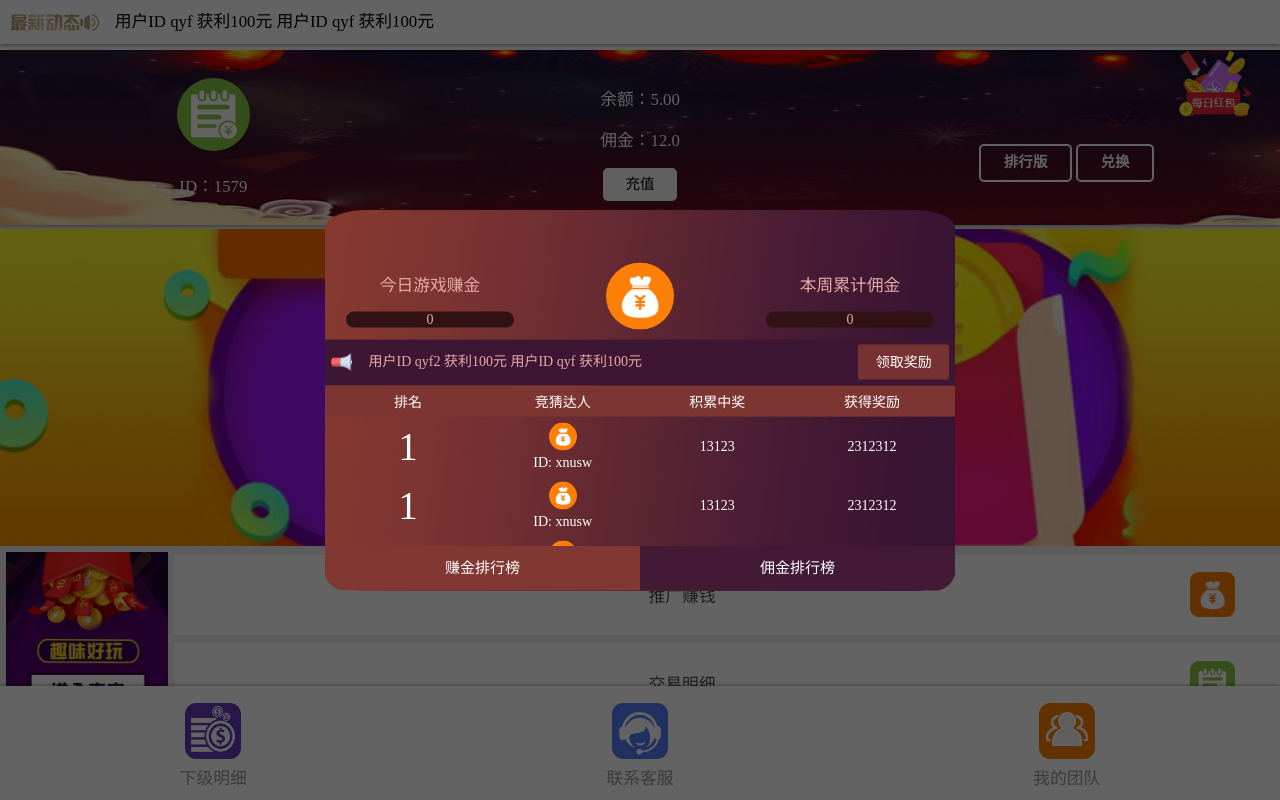
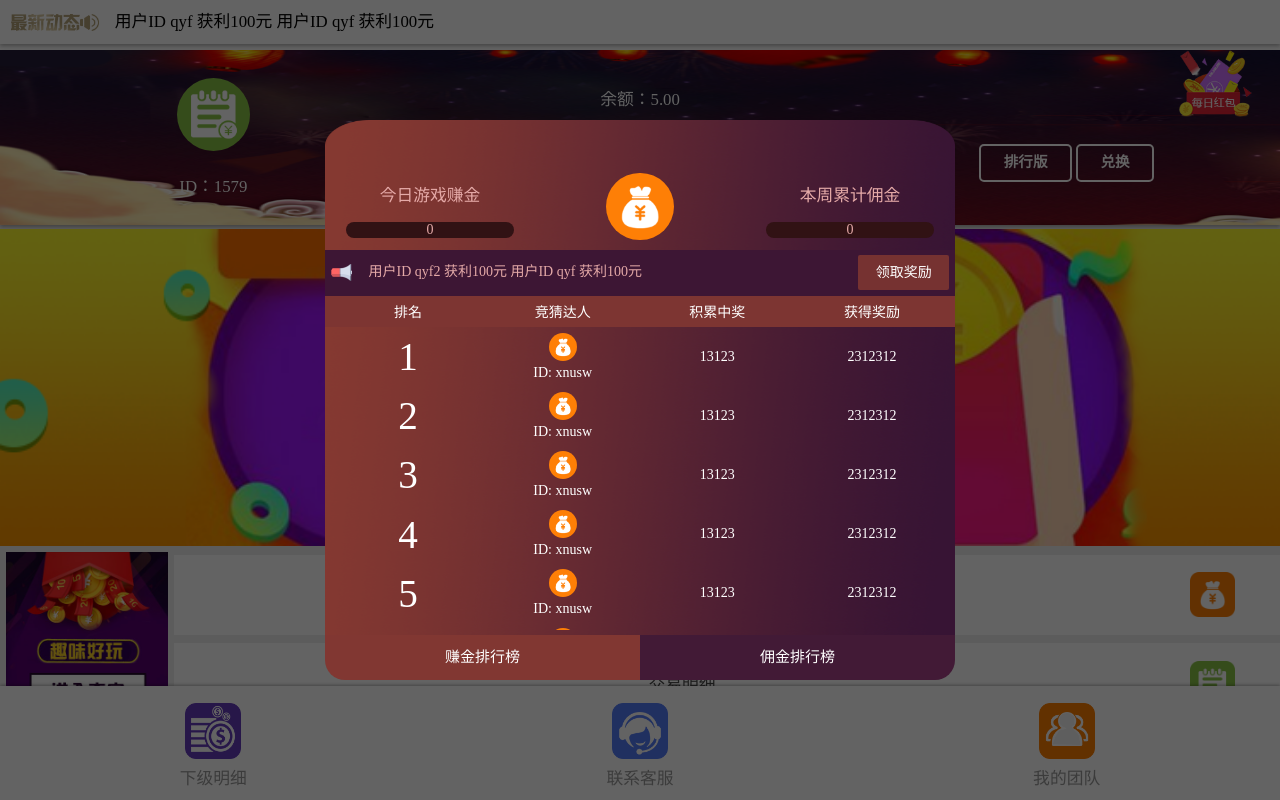
Before and after one commit to qiuyifengs/db-game2.0, a plain HTML site: page views/personal.html in a window 1280 px wide. Both pictures are taken after a click on the link "排行版". Drawn offline with Linux system fonts and the light colour scheme.

Commit message:
personal-19

```diff
--- a/assets/css/component-tab.css
+++ b/assets/css/component-tab.css
@@ -1,12 +1,12 @@
 .swiper-container {
-    height: 6.8rem;
+    height: 10rem;
     border-bottom-left-radius: 20px;
     border-bottom-right-radius: 20px;
 }
 .rankingTab {
     position: relative;
     z-index: 999;
-    top: 6rem;
+    top: 9.2rem;
 }
 .rankingTab .swiper-pagination-bullet { text-align: center; border-radius: 0; opacity: 1; }
 .rankingTab ul { display: -webkit-box; }
--- a/views/personal.html
+++ b/views/personal.html
@@ -133,6 +133,11 @@
         }
         .rank-userImg p{
             margin: 0;
+        }
+        .rankingData_scroll{
+            height: 5.42rem;
+            overflow-x: hidden;
+            overflow-y: scroll;
         }
     </style>
 
@@ -288,6 +293,7 @@
                                     <span>获得奖励</span>
                                 </div>
                             </div>
+                            <div class="rankingData_scroll">
                                 <div class="mtui-flex rankingColumn_data">
                                     <div class="mtui-flex__item">
                                         <span class="rank-id">1</span>
@@ -307,7 +313,7 @@
                                 </div>
                                 <div class="mtui-flex rankingColumn_data">
                                     <div class="mtui-flex__item">
-                                    <span class="rank-id">1</span>
+                                        <span class="rank-id">2</span>
                                     </div>
                                     <div class="mtui-flex__item">
                                         <figure class="rank-userImg">
@@ -324,7 +330,7 @@
                                 </div>
                                 <div class="mtui-flex rankingColumn_data">
                                     <div class="mtui-flex__item">
-                                    <span class="rank-id">1</span>
+                                        <span class="rank-id">3</span>
                                     </div>
                                     <div class="mtui-flex__item">
                                         <figure class="rank-userImg">
@@ -341,7 +347,7 @@
                                 </div>
                                 <div class="mtui-flex rankingColumn_data">
                                     <div class="mtui-flex__item">
-                                    <span class="rank-id">1</span>
+                                        <span class="rank-id">4</span>
                                     </div>
                                     <div class="mtui-flex__item">
                                         <figure class="rank-userImg">
@@ -354,6 +360,41 @@
                                     </div>
                                     <div class="mtui-flex__item">
                                         <span>2312312</span>
+                                    </div>
+                                </div>
+                                <div class="mtui-flex rankingColumn_data">
+                                    <div class="mtui-flex__item">
+                                        <span class="rank-id">5</span>
+                                    </div>
+                                    <div class="mtui-flex__item">
+                                        <figure class="rank-userImg">
+                                            <img src="../assets/images/personal/icon.png"/>
+                                            <p>ID: xnusw</p>
+                                        </figure>
+                                    </div>
+                                    <div class="mtui-flex__item">
+                                        <span>13123</span>
+                                    </div>
+                                    <div class="mtui-flex__item">
+                                        <span>2312312</span>
+                                    </div>
+                                </div>
+                                <div class="mtui-flex rankingColumn_data">
+                                    <div class="mtui-flex__item">
+                                        <span class="rank-id">6</span>
+                                    </div>
+                                    <div class="mtui-flex__item">
+                                        <figure class="rank-userImg">
+                                            <img src="../assets/images/personal/icon.png"/>
+                                            <p>ID: xnusw</p>
+                                        </figure>
+                                    </div>
+                                    <div class="mtui-flex__item">
+                                        <span>13123</span>
+                                    </div>
+                                    <div class="mtui-flex__item">
+                                        <span>2312312</span>
+                                    </div>
                                 </div>
                             </div>
                         </div>
```
Lines whose indentation alone changed are shown as unchanged.
